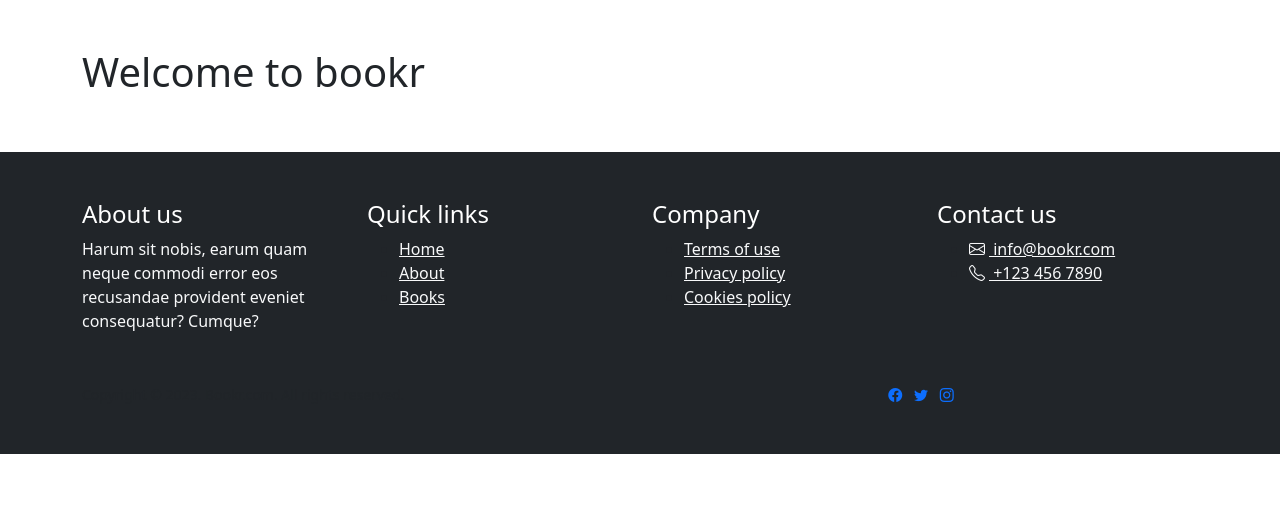
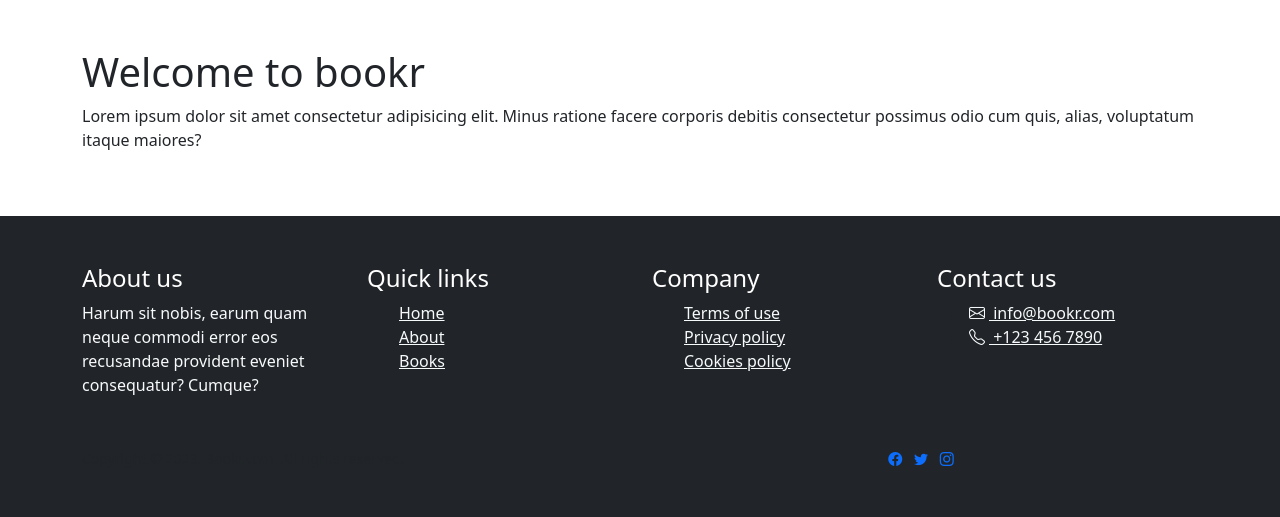
Before and after one commit to paulnyabaro/bookr, a Django app: page / in a window 1280 px wide. Shown: the part 57-574 px from the top of the page. Run offline with Django 4.2, Linux system fonts and the light colour scheme; parts of the project's set-up code (start-up, migrations or seed data) failed here and were passed over.

Commit message:
Update home page

```diff
--- a/templates/index.html
+++ b/templates/index.html
@@ -4,6 +4,7 @@
 <section class="py-4 py-lg-5">
     <div class="container">
         <h1> Welcome to bookr</h1>
+        <p>Lorem ipsum dolor sit amet consectetur adipisicing elit. Minus ratione facere corporis debitis consectetur possimus odio cum quis, alias, voluptatum itaque maiores?</p>
     </div>
 </section>
 {% endblock %}
```
